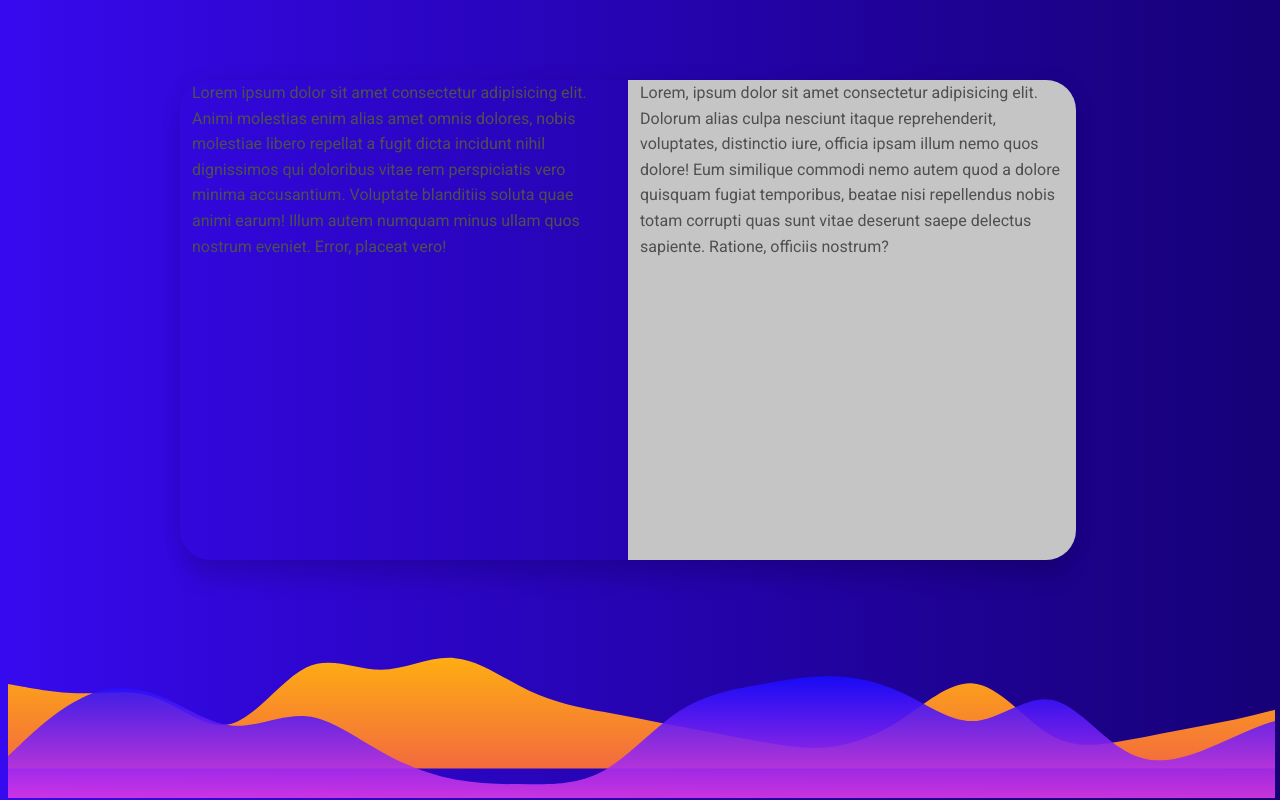
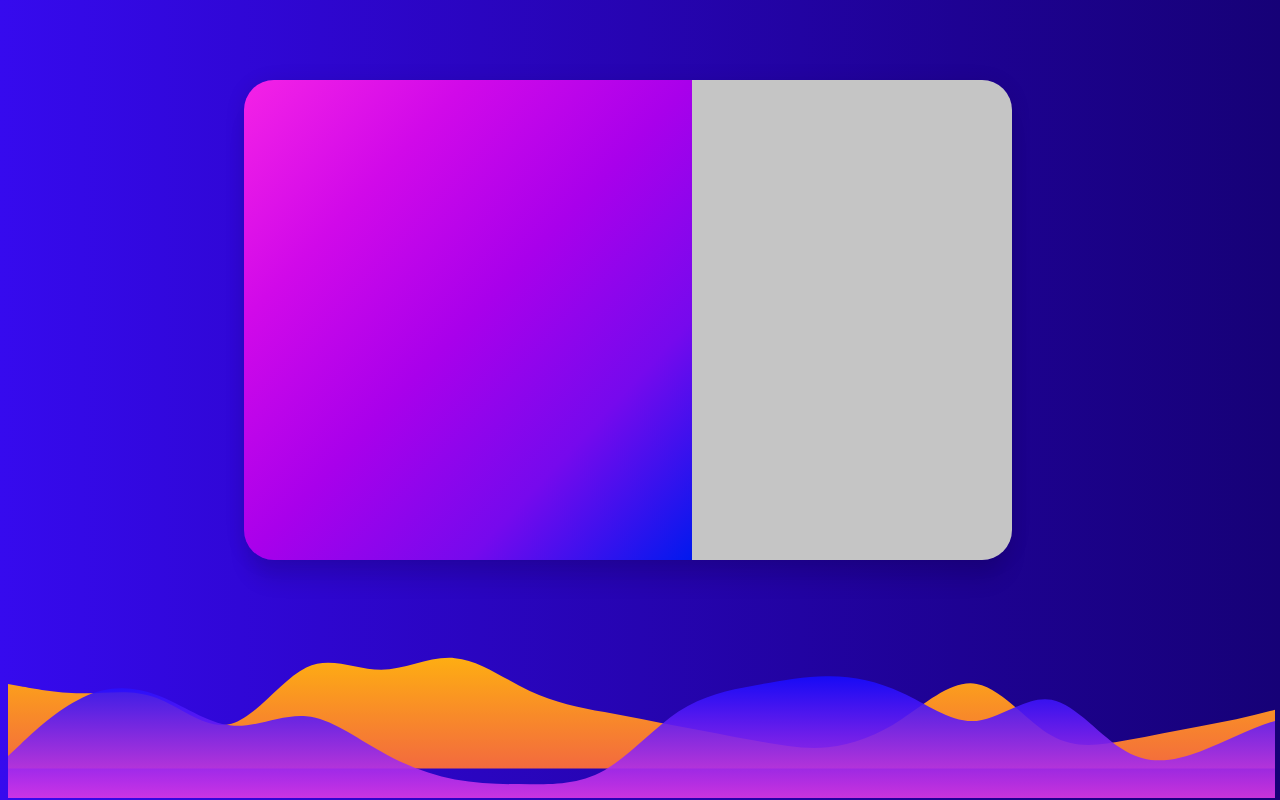
Before and after one commit to akki2104/clean-ui, a plain HTML site: page index.html in a window 1280 px wide. Drawn offline with nearby package versions, Linux system fonts and the light colour scheme.

Commit message:
improve ui

```diff
--- a/index.html
+++ b/index.html
@@ -29,8 +29,8 @@
 
 
     <div class="row cont-div shadow-5-strong">
-        <div class="col-lg-6">Lorem ipsum dolor sit amet consectetur adipisicing elit. Animi molestias enim alias amet omnis dolores, nobis molestiae libero repellat a fugit dicta incidunt nihil dignissimos qui doloribus vitae rem perspiciatis vero minima accusantium. Voluptate blanditiis soluta quae animi earum! Illum autem numquam minus ullam quos nostrum eveniet. Error, placeat vero!</div>
-        <div class="field-us col-lg-6">Lorem, ipsum dolor sit amet consectetur adipisicing elit. Dolorum alias culpa nesciunt itaque reprehenderit, voluptates, distinctio iure, officia ipsam illum nemo quos dolore! Eum similique commodi nemo autem quod a dolore quisquam fugiat temporibus, beatae nisi repellendus nobis totam corrupti quas sunt vitae deserunt saepe delectus sapiente. Ratione, officiis nostrum?</div>
+        <div class="adv col-lg-7"></div>
+        <div class="field-us col-lg-5"></div>
     </div>
 
 
--- a/styles.css
+++ b/styles.css
@@ -30,7 +30,7 @@ body{
 
 .cont-div {
     position: absolute;
-    width: 70%;
+    width: 60%;
     height: 60%;
     top: 40%;
     left: 50%;
@@ -38,6 +38,14 @@ body{
     border-radius: 30px;
     /* display: none; */
 }
+
+
+
+.adv{
+    background-image: linear-gradient(to right bottom, #f422e6, #d109e9, #a900eb, #7609ed, #0119ee);
+    border-radius: 30px 0 0 30px;
+}
+
 .field-us{
     background: #c5c5c5;
     border-radius: 0 30px 30px 0;
```
